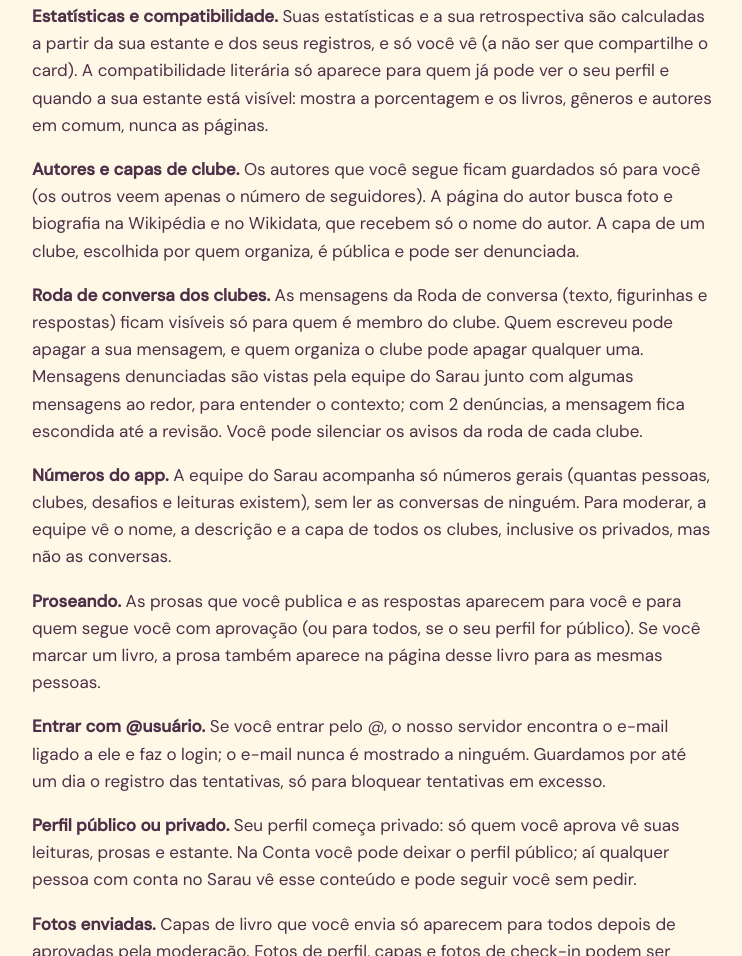
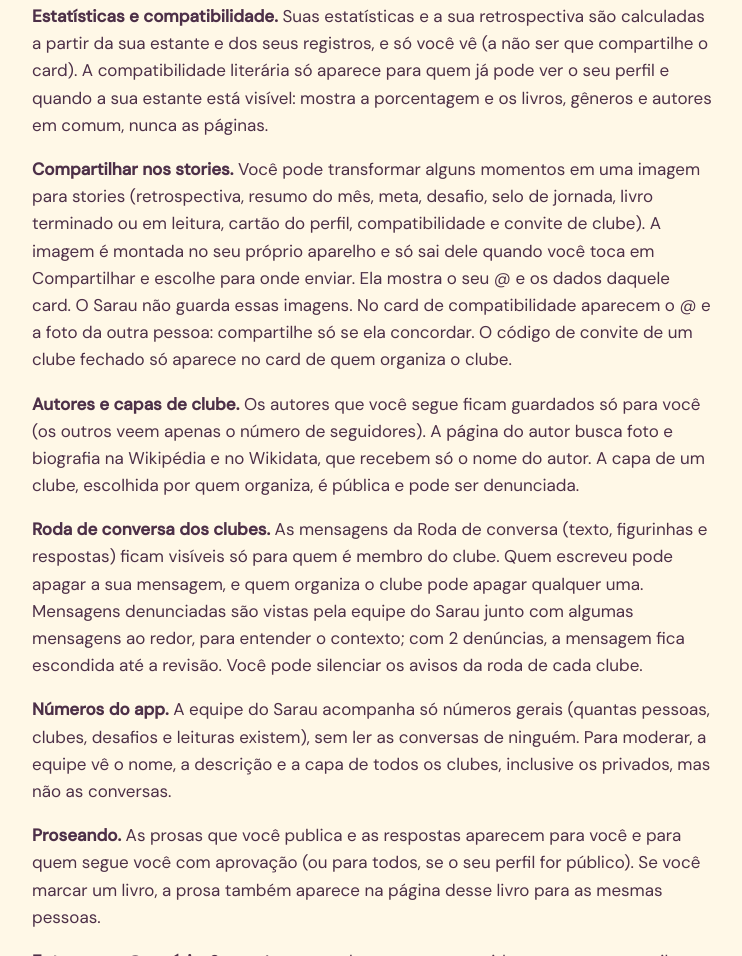
Before and after one commit to Netalianne/sarau-site, a plain HTML site: page privacidade.html in a window 1280 px wide. Shown: the part 2974-3930 px from the top of the page, without its empty margins (268-1010 px from the left). Drawn offline with Linux system fonts and the light colour scheme; a web font is replaced by a local one.

Commit message:
Add files via upload

```diff
--- a/privacidade.html
+++ b/privacidade.html
@@ -40,6 +40,7 @@
 <p><strong>Jornadas.</strong> Ao entrar numa jornada, outras pessoas veem só o número total de participantes e de quem completou, nunca o seu nome ou progresso. Os selos aparecem no seu perfil para quem pode ver o perfil. Nas jornadas que você cria, o nome, a descrição e o seu nome de criadora aparecem para quem vê a jornada.</p>
 <p><strong>Desafios e mural de check-in.</strong> No ranking, o grupo vê o seu nome e quantos dias você pontuou. Quando você registra uma leitura durante um Desafio de Check-in, ela aparece no mural daquele desafio como o seu check-in do dia, com o livro e quantas páginas você leu (se o livro estiver escondido do seu perfil, aparece só que você leu). Você pode adicionar fotos e uma legenda, ou tirar o cartão do mural. Só quem participa daquele desafio vê os posts, as fotos, as curtidas e os comentários. As fotos ficam guardadas de forma privada, sem link público, até você apagá-las ou quem organiza apagar o desafio. Evite mostrar rosto de outras pessoas, endereço ou documentos nas fotos.</p>
 <p><strong>Estatísticas e compatibilidade.</strong> Suas estatísticas e a sua retrospectiva são calculadas a partir da sua estante e dos seus registros, e só você vê (a não ser que compartilhe o card). A compatibilidade literária só aparece para quem já pode ver o seu perfil e quando a sua estante está visível: mostra a porcentagem e os livros, gêneros e autores em comum, nunca as páginas.</p>
+<p><strong>Compartilhar nos stories.</strong> Você pode transformar alguns momentos em uma imagem para stories (retrospectiva, resumo do mês, meta, desafio, selo de jornada, livro terminado ou em leitura, cartão do perfil, compatibilidade e convite de clube). A imagem é montada no seu próprio aparelho e só sai dele quando você toca em Compartilhar e escolhe para onde enviar. Ela mostra o seu @ e os dados daquele card. O Sarau não guarda essas imagens. No card de compatibilidade aparecem o @ e a foto da outra pessoa: compartilhe só se ela concordar. O código de convite de um clube fechado só aparece no card de quem organiza o clube.</p>
 <p><strong>Autores e capas de clube.</strong> Os autores que você segue ficam guardados só para você (os outros veem apenas o número de seguidores). A página do autor busca foto e biografia na Wikipédia e no Wikidata, que recebem só o nome do autor. A capa de um clube, escolhida por quem organiza, é pública e pode ser denunciada.</p>
 <p><strong>Roda de conversa dos clubes.</strong> As mensagens da Roda de conversa (texto, figurinhas e respostas) ficam visíveis só para quem é membro do clube. Quem escreveu pode apagar a sua mensagem, e quem organiza o clube pode apagar qualquer uma. Mensagens denunciadas são vistas pela equipe do Sarau junto com algumas mensagens ao redor, para entender o contexto; com 2 denúncias, a mensagem fica escondida até a revisão. Você pode silenciar os avisos da roda de cada clube.</p>
 <p><strong>Números do app.</strong> A equipe do Sarau acompanha só números gerais (quantas pessoas, clubes, desafios e leituras existem), sem ler as conversas de ninguém. Para moderar, a equipe vê o nome, a descrição e a capa de todos os clubes, inclusive os privados, mas não as conversas.</p>
```
